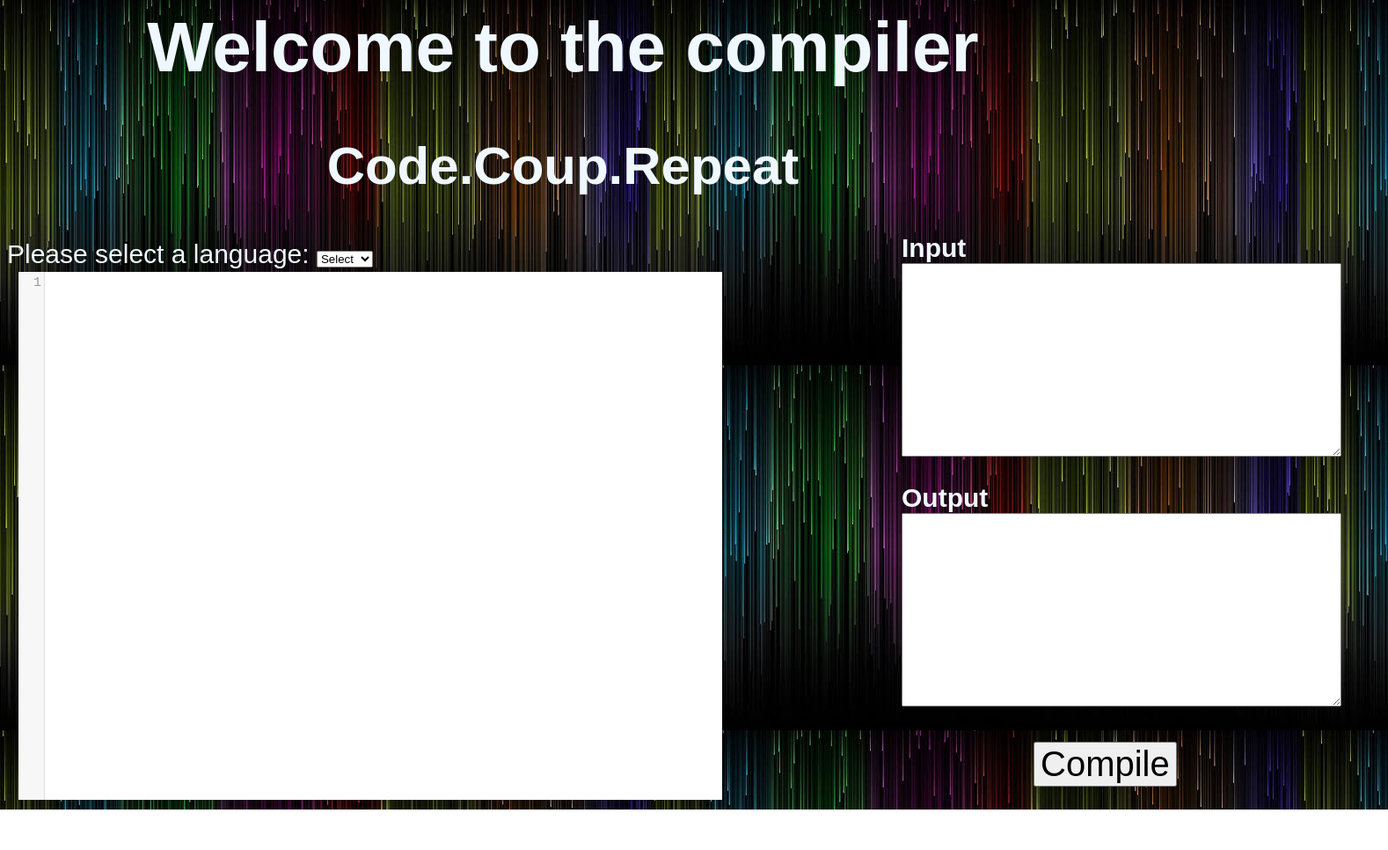
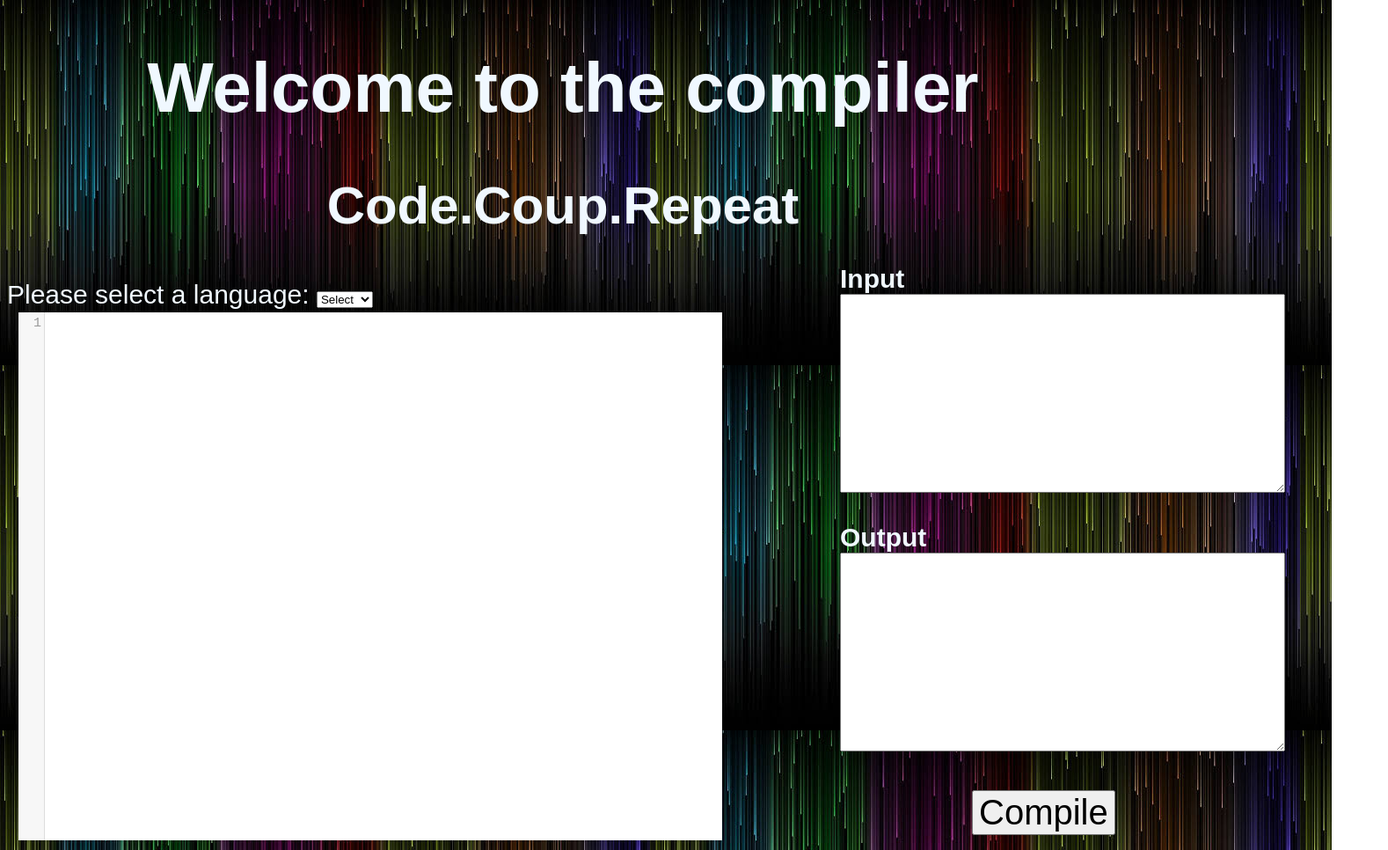
Before and after one commit to vikash452/OnlineCompiler, a website: page public/index.html in a window 1280 px wide. Shown: the whole page at 88% size, 1578 px wide, since content can reach past the window. Before the commit the page ends 920 px from the top, so only its background shows below. Drawn offline with Linux system fonts and the light colour scheme.

Commit message:
final changes done

```diff
--- a/public/css/styles.css
+++ b/public/css/styles.css
@@ -21,7 +21,7 @@
 
 .inputArea,.outputArea
 {
-    margin-left: 200px;
+    margin-left: 130px;
     margin-right: 50px;
 }
 
--- a/public/index.html
+++ b/public/index.html
@@ -1,5 +1,8 @@
+<!DOCTYPE html>
 <html>
     <head>
+        <meta charset = "utf-8" />
+        <link rel = "icon" href = "./assests/code2.jpg" type = "image/x-icon">
         <title>CodeCompiler</title>
         <link rel='stylesheet' href="./css/styles.css">
         <link rel='stylesheet' href="./codemirror/lib/codemirror.css">
```
Also changed, not shown: public/assests/code.png (added), public/assests/code2.jpg (added).
